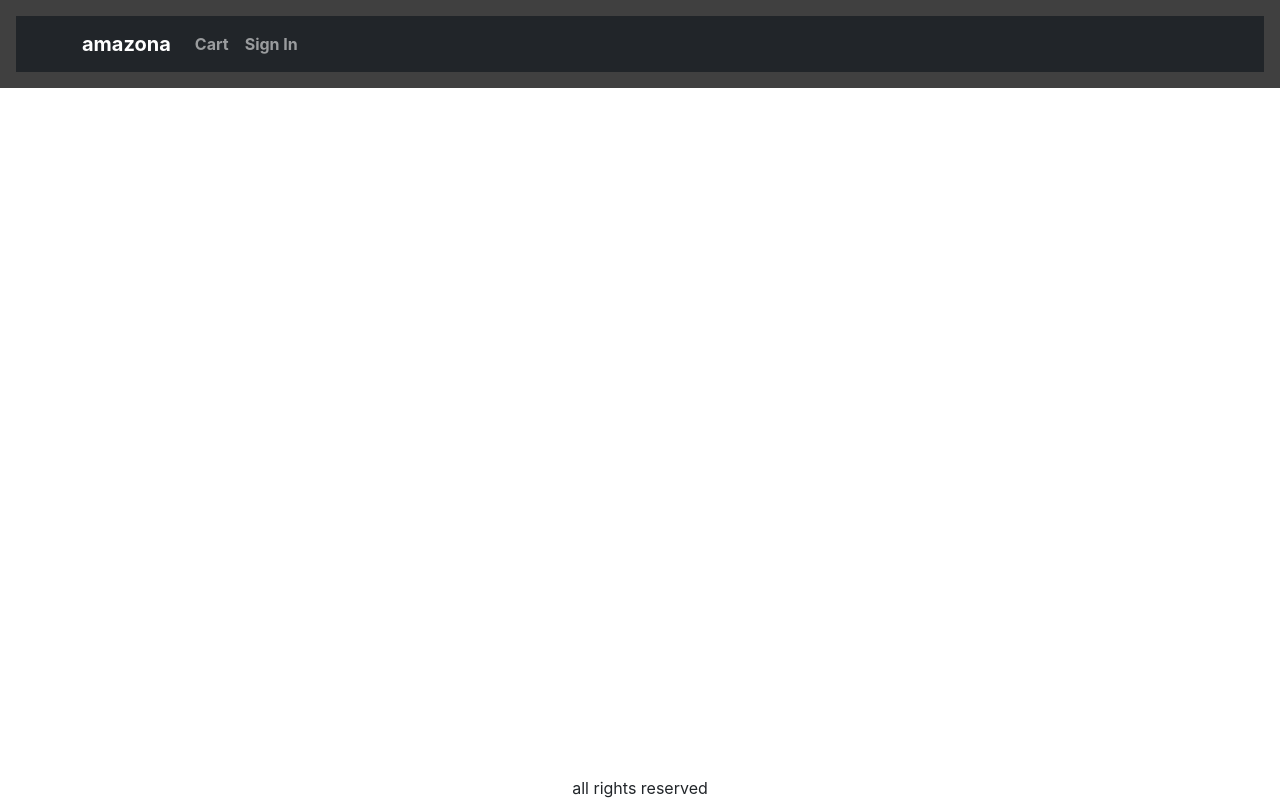
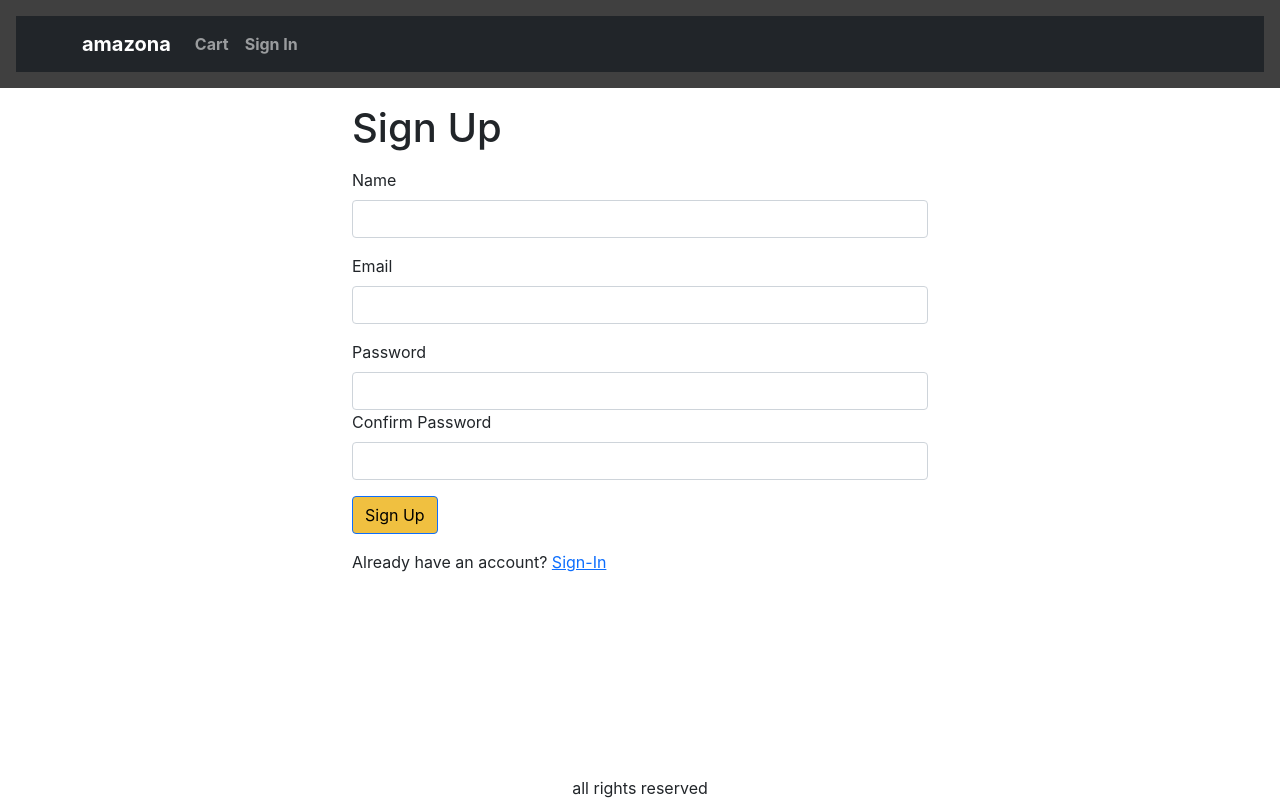
Before and after one commit to Ganeshvateagonkar/amazona-full-app, a React (Create React App) app in the folder frontend/: page /signup in a window 1280 px wide. Built offline with nearby package versions, Linux system fonts and the light colour scheme; the HTML template or start-up script is replaced by a standard one.

Commit message:
payment screen added

```diff
--- a/frontend/src/App.js
+++ b/frontend/src/App.js
@@ -12,6 +12,8 @@
 import { ToastContainer } from "react-toastify";
 import "react-toastify/dist/ReactToastify.css";
 import ShippingAddressScreen from "./screens/ShippingAddressScreen";
+import SignupScreen from "./screens/SignUpScreen";
+import PaymentMethodScreen from "./screens/PaymentMethodScreen";
 function App() {
   const { state, dispatch: ctxDispatch } = useContext(Store);
   const { cart, userInfo } = state;
@@ -19,6 +21,8 @@
   const signoutHandler = () => {
     ctxDispatch({ type: "USER_SIGNOUT" });
     localStorage.removeItem("userInfoAmazona");
+    localStorage.removeItem("shippingAddress");
+    localStorage.removeItem("paymentMethod");
   };
 
   return (
@@ -72,7 +76,9 @@
               <Route path="/product/:slug" element={<ProductScreen />} />
               <Route path="/cart" element={<CartScreen />} />
               <Route path="/signin" element={<SignInScreen />} />
+              <Route path="/signup" element={<SignupScreen />} />
               <Route path="/shipping" element={<ShippingAddressScreen />} />
+              <Route path="/payment" element={<PaymentMethodScreen />} />
               <Route path="/" element={<HomeScreen />} />
             </Routes>
           </Container>
--- /dev/null
+++ b/frontend/src/screens/PaymentMethodScreen.js
@@ -0,0 +1,67 @@
+import React, { useContext, useEffect, useState } from "react";
+import { Helmet } from "react-helmet-async";
+import { useNavigate } from "react-router-dom";
+import Form from "react-bootstrap/Form";
+import Button from "react-bootstrap/Button";
+import CheckoutSteps from "../components/CheckoutSteps";
+import { Store } from "../store";
+
+export default function PaymentMethodScreen() {
+  const navigate = useNavigate();
+  const { state, dispatch: ctxDispatch } = useContext(Store);
+  const {
+    cart: { shippingAddress, paymentMethod },
+  } = state;
+
+  const [paymentMethodName, setPaymentMethod] = useState(
+    paymentMethod || "PayPal"
+  );
+
+  useEffect(() => {
+    if (!shippingAddress.address) {
+      navigate("/shipping");
+    }
+  }, [shippingAddress, navigate]);
+  const submitHandler = (e) => {
+    e.preventDefault();
+    ctxDispatch({ type: "SAVE_PAYMENT_METHOD", payload: paymentMethodName });
+    localStorage.setItem("paymentMethod", paymentMethodName);
+    navigate("/placeorder");
+  };
+  return (
+    <div>
+      <CheckoutSteps step1 step2 step3></CheckoutSteps>
+      <div className="container small-container">
+        <Helmet>
+          <title>Payment Method</title>
+        </Helmet>
+        <h1 className="my-3">Payment Method</h1>
+        <Form onSubmit={submitHandler}>
+          <div className="mb-3">
+            <Form.Check
+              type="radio"
+              id="PayPal"
+              label="PayPal"
+              value="PayPal"
+              checked={paymentMethodName === "PayPal"}
+              onChange={(e) => setPaymentMethod(e.target.value)}
+            />
+          </div>
+          <div className="mb-3">
+            <Form.Check
+              type="radio"
+              id="Stripe"
+              label="Stripe"
+              value="Stripe"
+              checked={paymentMethodName === "Stripe"}
+              onChange={(e) => setPaymentMethod(e.target.value)}
+            />
+          </div>
+          <div className="mb-3">
+            <Button type="submit">Continue</Button>
+          </div>
+        </Form>
+      </div>
+    </div>
+  );
+}
--- /dev/null
+++ b/frontend/src/screens/SignUpScreen.js
@@ -0,0 +1,97 @@
+import Axios from "axios";
+import { Link, useLocation, useNavigate } from "react-router-dom";
+import Container from "react-bootstrap/Container";
+import Form from "react-bootstrap/Form";
+import Button from "react-bootstrap/Button";
+import { Helmet } from "react-helmet-async";
+import { useContext, useEffect, useState } from "react";
+import { Store } from "../store";
+import { toast } from "react-toastify";
+import getError from "../utils";
+
+export default function SignupScreen() {
+  const navigate = useNavigate();
+  const { search } = useLocation();
+  const redirectInUrl = new URLSearchParams(search).get("redirect");
+  const redirect = redirectInUrl ? redirectInUrl : "/";
+
+  const [name, setName] = useState("");
+  const [email, setEmail] = useState("");
+  const [password, setPassword] = useState("");
+  const [confirmPassword, setConfirmPassword] = useState("");
+
+  const { state, dispatch: ctxDispatch } = useContext(Store);
+  const { userInfo } = state;
+  const submitHandler = async (e) => {
+    e.preventDefault();
+    if (password !== confirmPassword) {
+      toast.error("Passwords do not match");
+      return;
+    }
+    try {
+      const { data } = await Axios.post("/api/users/signup", {
+        name,
+        email,
+        password,
+      });
+      ctxDispatch({ type: "USER_SIGN", payload: data });
+      localStorage.setItem("userInfoAmazona", JSON.stringify(data));
+      navigate(redirect || "/");
+    } catch (err) {
+      toast.error(getError(err));
+    }
+  };
+
+  useEffect(() => {
+    if (userInfo) {
+      navigate(redirect);
+    }
+  }, [navigate, redirect, userInfo]);
+
+  return (
+    <Container className="small-container">
+      <Helmet>
+        <title>Sign Up</title>
+      </Helmet>
+      <h1 className="my-3">Sign Up</h1>
+      <Form onSubmit={submitHandler}>
+        <Form.Group className="mb-3" controlId="name">
+          <Form.Label>Name</Form.Label>
+          <Form.Control onChange={(e) => setName(e.target.value)} required />
+        </Form.Group>
+
+        <Form.Group className="mb-3" controlId="email">
+          <Form.Label>Email</Form.Label>
+          <Form.Control
+            type="email"
+            required
+            onChange={(e) => setEmail(e.target.value)}
+          />
+        </Form.Group>
+        <Form.Group className="mb-3" controlId="password">
+          <Form.Label>Password</Form.Label>
+          <Form.Control
+            type="password"
+            required
+            onChange={(e) => setPassword(e.target.value)}
+          />
+          <Form.Group className="mb-3" controlId="confirmPassword">
+            <Form.Label>Confirm Password</Form.Label>
+            <Form.Control
+              type="password"
+              onChange={(e) => setConfirmPassword(e.target.value)}
+              required
+            />
+          </Form.Group>
+        </Form.Group>
+        <div className="mb-3">
+          <Button type="submit">Sign Up</Button>
+        </div>
+        <div className="mb-3">
+          Already have an account?{" "}
+          <Link to={`/signin?redirect=${redirect}`}>Sign-In</Link>
+        </div>
+      </Form>
+    </Container>
+  );
+}
--- a/frontend/src/store.js
+++ b/frontend/src/store.js
@@ -13,6 +13,9 @@
     cartItems: localStorage.getItem("cartItemsAmazona")
       ? JSON.parse(localStorage.getItem("cartItemsAmazona"))
       : [],
+    paymentMethod: localStorage.getItem("paymentMethod")
+      ? localStorage.getItem("paymentMethod")
+      : "",
   },
 };
 
@@ -52,6 +55,7 @@
         cart: {
           cartItems: [],
           shippingAddress: {},
+          paymentMethod: "",
         },
       };
     case "SAVE_SHIPPING_ADDRESS":
@@ -61,6 +65,11 @@
           ...state.cart,
           shippingAddress: action.payload,
         },
+      };
+    case "SAVE_PAYMENT_METHOD":
+      return {
+        ...state,
+        cart: { ...state.cart, paymentMethod: action.payload },
       };
     default:
       return state;
```
Also changed, not shown: 1 other file (tests, documents, lock files or other folders).
